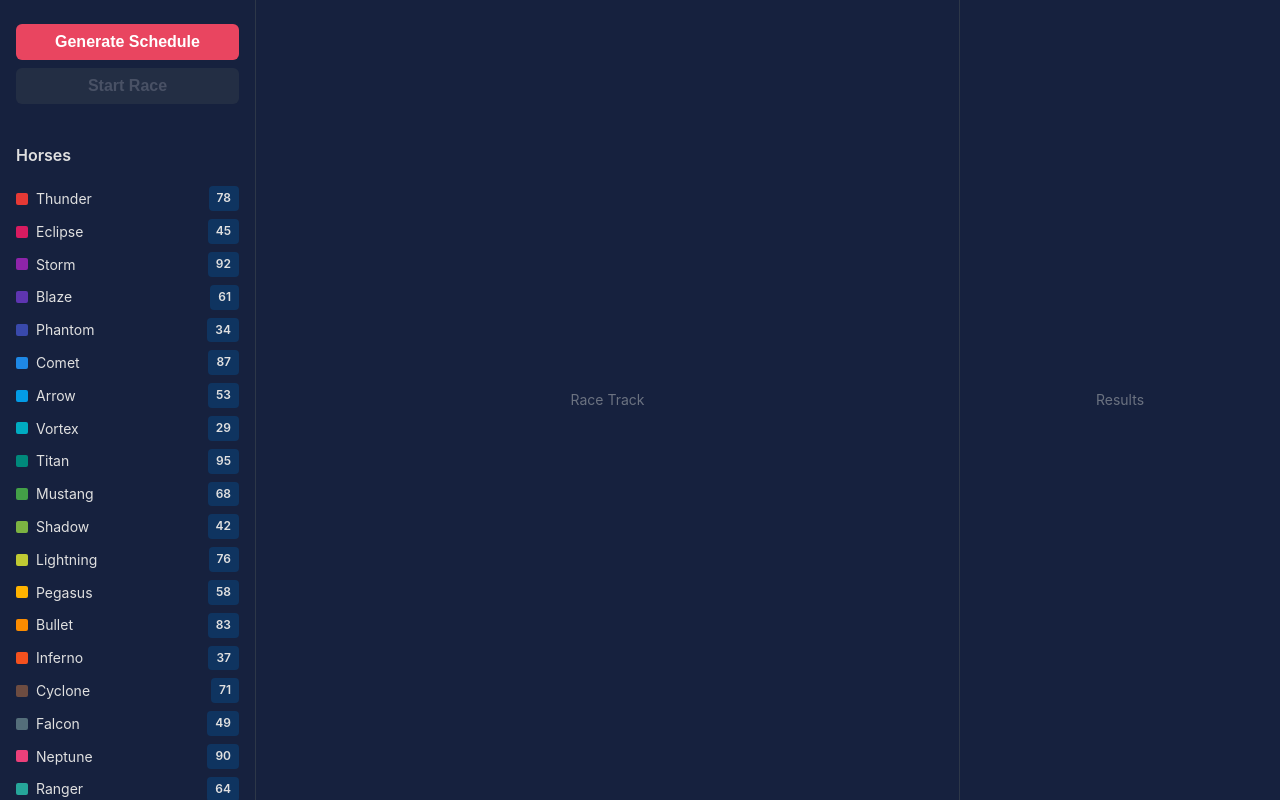
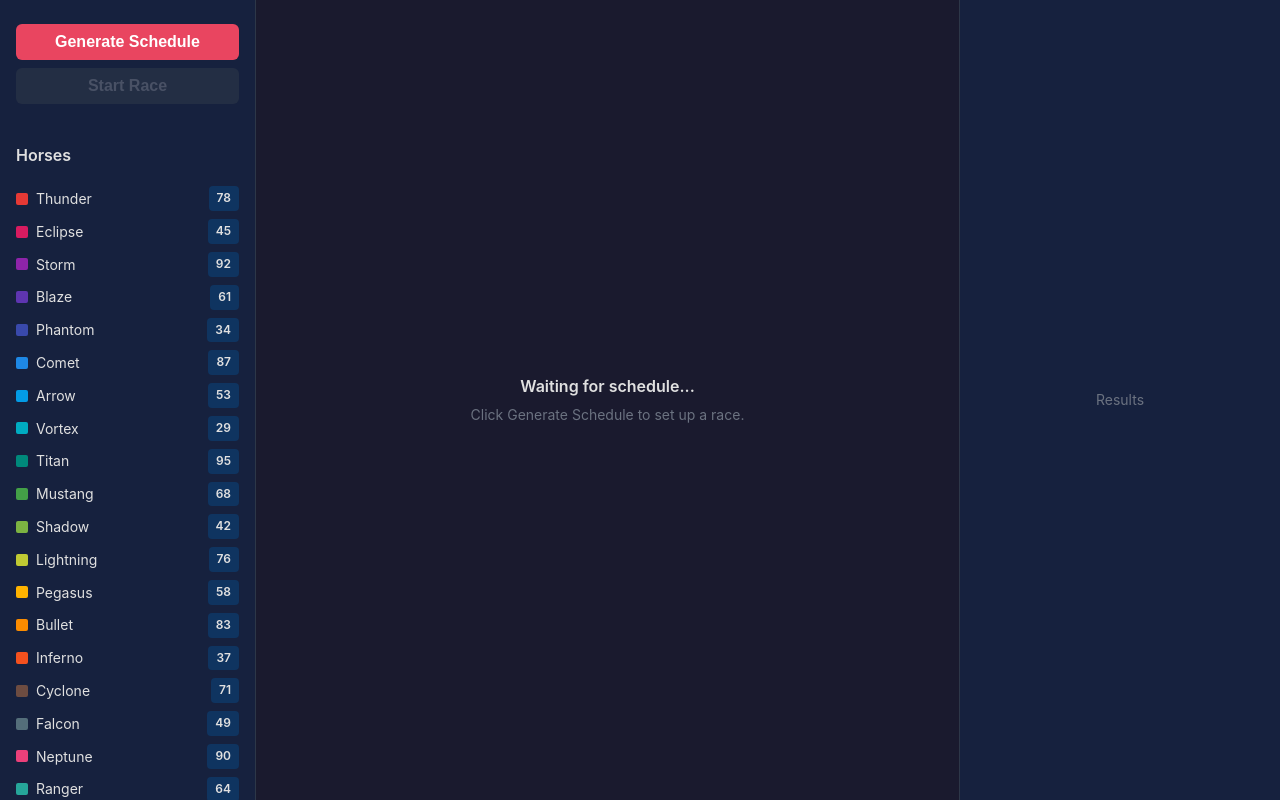
Before and after one commit to ikolass/horse-racing-game, a Vue app: page / in a window 1280 px wide. Built offline with nearby package versions, Linux system fonts and the light colour scheme.

Commit message:
feat(03-02): swap RaceTrackPlaceholder for RaceTrack in App.vue
- Import RaceTrack from ./components/RaceTrack.vue
- Replace <RaceTrackPlaceholder /> with <RaceTrack /> in .col-track div
- All other imports and styles unchanged

```diff
--- a/src/App.vue
+++ b/src/App.vue
@@ -1,7 +1,7 @@
 <script setup>
 import GameControls from './components/GameControls.vue'
 import HorseRoster from './components/HorseRoster.vue'
-import RaceTrackPlaceholder from './components/RaceTrackPlaceholder.vue'
+import RaceTrack from './components/RaceTrack.vue'
 import ResultsPlaceholder from './components/ResultsPlaceholder.vue'
 </script>
 
@@ -11,7 +11,7 @@ import ResultsPlaceholder from './components/ResultsPlaceholder.vue'
     <HorseRoster />
   </div>
   <div class="col col-track">
-    <RaceTrackPlaceholder />
+    <RaceTrack />
   </div>
   <div class="col col-results">
     <ResultsPlaceholder />
```
